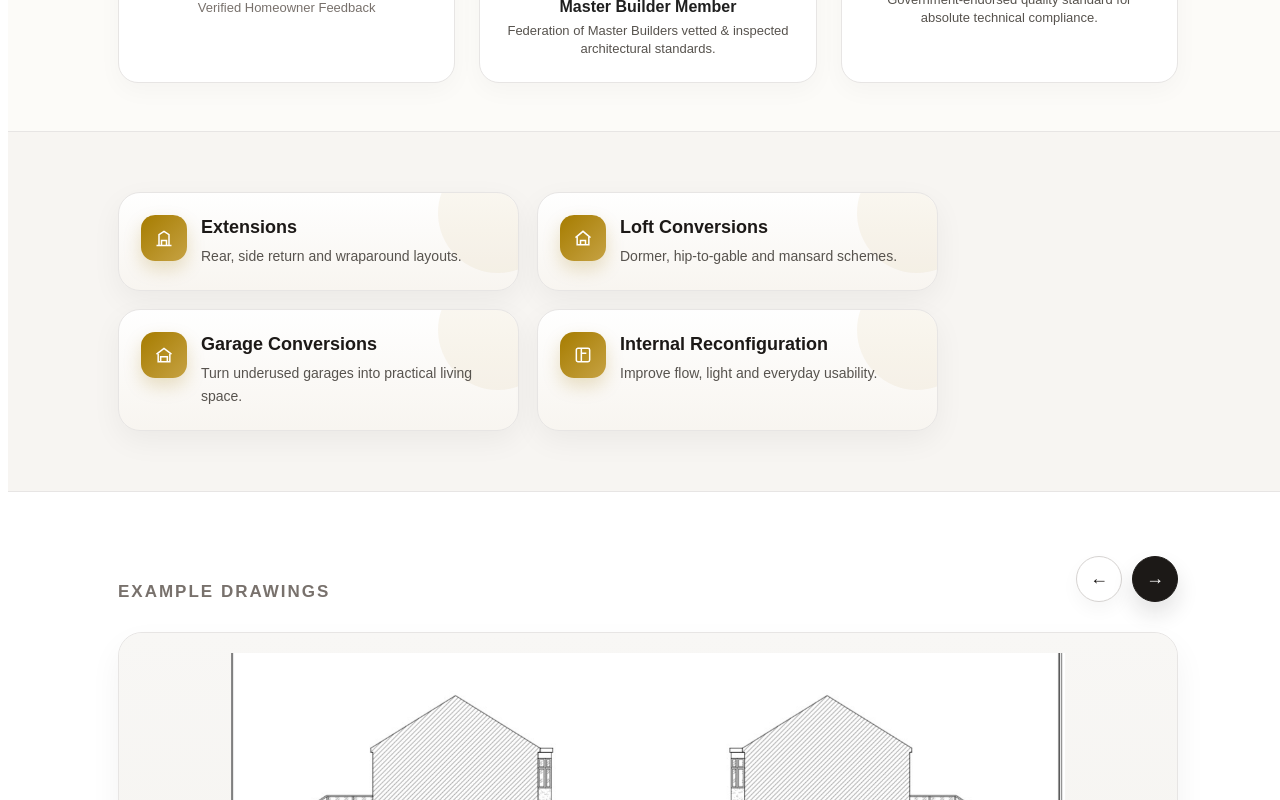
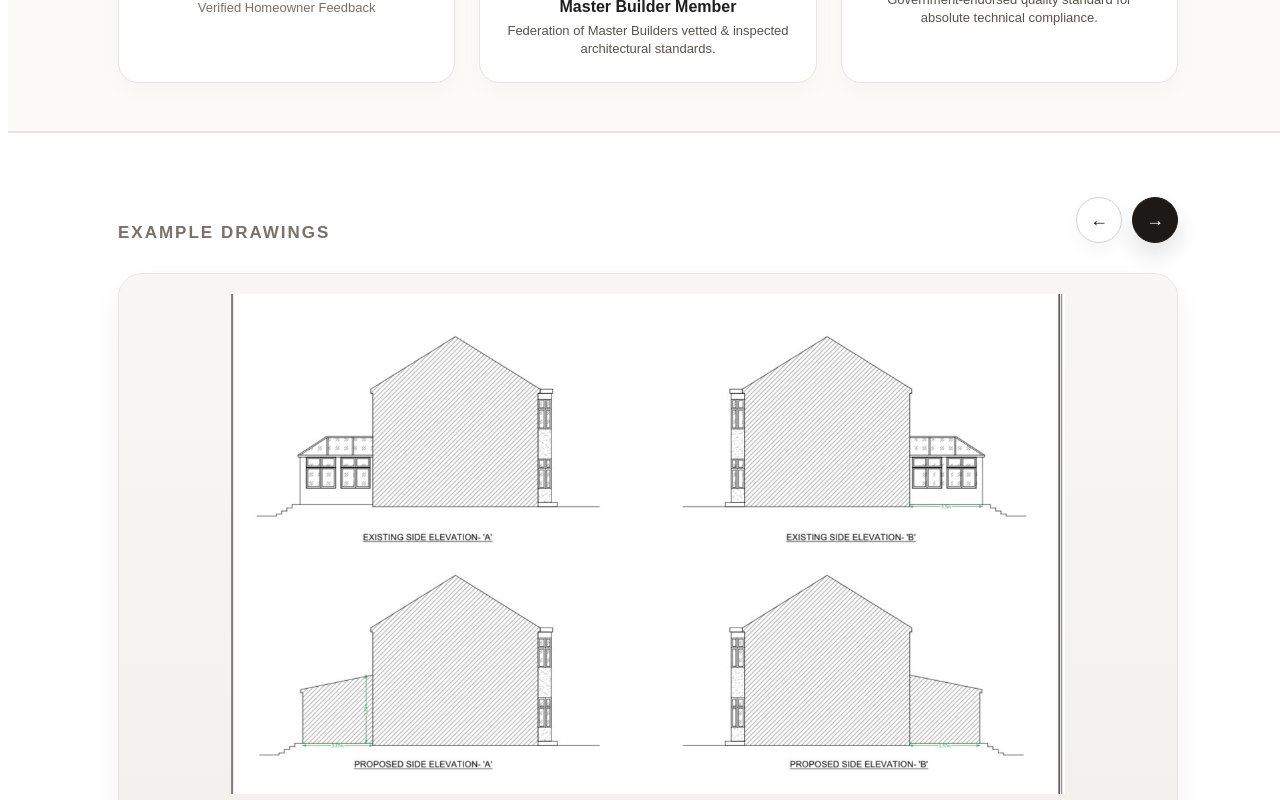
Before and after one commit to brigenujkaj/crafmanwebiste, a React (Vite) app: page /drawings-planning in a window 1280 px wide. Shown: the part 800-1600 px from the top of the page. Built offline with nearby package versions, Linux system fonts and the light colour scheme.

Commit message:
deleted section

```diff
--- a/src/pages/About.jsx
+++ b/src/pages/About.jsx
@@ -680,6 +680,7 @@ const pillStyle = (active) => ({
     </div>
   </div>
 </section>
+
     </Layout>
   );
 }
--- a/src/pages/DrawingsPlanning.jsx
+++ b/src/pages/DrawingsPlanning.jsx
@@ -285,7 +285,7 @@ export default function DrawingsPlanning() {
                                     color: "#A67C00",
                                 }}
                             >
-                                Planning drawings designed for approval
+                                Architectural drawings designed for approval
                             </h1>
 
                             <p
@@ -425,137 +425,7 @@ export default function DrawingsPlanning() {
                     </div>
                 </section>
 
-                <section style={section}>
-                    <div
-                        style={{
-                            display: "grid",
-                            gridTemplateColumns: isMobile ? "1fr" : "repeat(2, minmax(0, 1fr))",
-                            gap: "18px",
-                            maxWidth: "820px",
-                        }}
-                    >
-                        {[
-                            {
-                                title: "Extensions",
-                                text: "Rear, side return and wraparound layouts.",
-                                icon: (
-                                    <svg viewBox="0 0 24 24" width="20" height="20" fill="none" stroke="currentColor" strokeWidth="1.8">
-                                        <path d="M3 21h18" />
-                                        <path d="M6 21V8l6-4 6 4v13" />
-                                        <path d="M9 21v-6h6v6" />
-                                    </svg>
-                                ),
-                            },
-                            {
-                                title: "Loft Conversions",
-                                text: "Dormer, hip-to-gable and mansard schemes.",
-                                icon: (
-                                    <svg viewBox="0 0 24 24" width="20" height="20" fill="none" stroke="currentColor" strokeWidth="1.8">
-                                        <path d="M3 11.5 12 4l9 7.5" />
-                                        <path d="M5 10.5V20h14v-9.5" />
-                                        <path d="M9 20v-5h6v5" />
-                                    </svg>
-                                ),
-                            },
-                            {
-                                title: "Garage Conversions",
-                                text: "Turn underused garages into practical living space.",
-                                icon: (
-                                    <svg viewBox="0 0 24 24" width="20" height="20" fill="none" stroke="currentColor" strokeWidth="1.8">
-                                        <path d="M3 11l9-7 9 7" />
-                                        <path d="M5 10.5V20h14v-9.5" />
-                                        <path d="M8 20v-6h8v6" />
-                                    </svg>
-                                ),
-                            },
-                            {
-                                title: "Internal Reconfiguration",
-                                text: "Improve flow, light and everyday usability.",
-                                icon: (
-                                    <svg viewBox="0 0 24 24" width="20" height="20" fill="none" stroke="currentColor" strokeWidth="1.8">
-                                        <rect x="4" y="4" width="16" height="16" rx="2" />
-                                        <path d="M10 4v16" />
-                                        <path d="M10 10h6" />
-                                    </svg>
-                                ),
-                            },
-                        ].map((item, i) => (
-                            <div
-                                key={i}
-                                style={{
-                                    position: "relative",
-                                    overflow: "hidden",
-                                    border: "1px solid #e7e5e4",
-                                    borderRadius: "22px",
-                                    padding: isMobile ? "18px" : "22px",
-                                    background: "linear-gradient(180deg, rgba(255,255,255,0.96), rgba(248,245,240,0.92))",
-                                    boxShadow: "0 10px 30px rgba(28, 25, 23, 0.05)",
-                                }}
-                            >
-                                <div
-                                    style={{
-                                        position: "absolute",
-                                        top: "-40px",
-                                        right: "-40px",
-                                        width: "120px",
-                                        height: "120px",
-                                        borderRadius: "50%",
-                                        background: "rgba(166, 124, 0, 0.06)",
-                                    }}
-                                />
-
-                                <div
-                                    style={{
-                                        position: "relative",
-                                        display: "flex",
-                                        alignItems: "flex-start",
-                                        gap: "14px",
-                                    }}
-                                >
-                                    <div
-                                        style={{
-                                            width: "46px",
-                                            height: "46px",
-                                            minWidth: "46px",
-                                            borderRadius: "14px",
-                                            display: "flex",
-                                            alignItems: "center",
-                                            justifyContent: "center",
-                                            background: "linear-gradient(135deg, #A67C00, #C6A243)",
-                                            color: "#fff",
-                                            boxShadow: "0 8px 18px rgba(166, 124, 0, 0.22)",
-                                        }}
-                                    >
-                                        {item.icon}
-                                    </div>
-
-                                    <div>
-                                        <h3
-                                            style={{
-                                                margin: "2px 0 6px",
-                                                fontSize: "18px",
-                                                lineHeight: "1.2",
-                                                color: "#1c1917",
-                                            }}
-                                        >
-                                            {item.title}
-                                        </h3>
-                                        <p
-                                            style={{
-                                                margin: 0,
-                                                color: "#57534e",
-                                                fontSize: "14px",
-                                                lineHeight: "1.65",
-                                            }}
-                                        >
-                                            {item.text}
-                                        </p>
-                                    </div>
-                                </div>
-                            </div>
-                        ))}
-                    </div>
-                </section>
+
 
                 <section
                     style={{
@@ -1296,6 +1166,84 @@ export default function DrawingsPlanning() {
                         </div>
                     </div>
                 </section>
+
+                {/* Short & Punchy About Section */}
+<section
+    style={{
+        borderTop: "1px solid #e7e5e4",
+        borderBottom: "1px solid #e7e5e4",
+        background: "#fcfbf8",
+        overflow: "hidden",
+    }}
+>
+    <div style={{ ...section, padding: isMobile ? "40px 16px" : "64px 20px" }}>
+        <div
+            style={{
+                display: "grid",
+                gridTemplateColumns: isMobile ? "1fr" : "1fr 1.1fr",
+                gap: isMobile ? "24px" : "48px",
+                alignItems: "center",
+            }}
+        >
+            {/* Left Column */}
+            <div>
+                <div style={{ fontSize: "12px", letterSpacing: "2px", textTransform: "uppercase", color: "#78716c", fontWeight: "700" }}>
+                    The Crafman Difference
+                </div>
+                <h2
+                    style={{
+                        fontSize: isMobile ? "30px" : "40px",
+                        marginTop: "10px",
+                        marginBottom: "14px",
+                        lineHeight: "1.1",
+                        color: "#1f1f1f",
+                        letterSpacing: "-0.5px",
+                    }}
+                >
+                    We handle the drawings. <br />We also <span style={{ color: "#A67C00" }}>build the project.</span>
+                </h2>
+                <p style={{ color: "#44403c", fontSize: "15px", lineHeight: "1.6", margin: 0, fontWeight: "500" }}>
+                    Crafman is a fully integrated **Design & Build** contractor. We don’t just hand over drawings and walk away—our in-house team of master builders handles your entire project from first sketch to final brickwork.
+                </p>
+            </div>
+
+            {/* Right Column */}
+            <div
+                style={{
+                    display: "grid",
+                    gap: "14px",
+                    background: "#fff",
+                    padding: isMobile ? "20px" : "24px",
+                    borderRadius: "20px",
+                    border: "1px solid #e7e5e4",
+                    boxShadow: "0 8px 24px rgba(0,0,0,0.02)"
+                }}
+            >
+                {[
+                    { title: "One Point of Contact", desc: "No friction or blame-shifting between architect and builder." },
+                    { title: "Budget-Aware Design", desc: "Drawings are optimized for real-world build costs from day one." },
+                    { title: "Full Project Delivery", desc: "From surveys and planning to structural engineering and construction." }
+                ].map((item, index) => (
+                    <div
+                        key={index}
+                        style={{
+                            paddingTop: index !== 0 ? "12px" : "0",
+                            borderTop: index !== 0 ? "1px solid #f5f5f4" : "none",
+                            display: "flex",
+                            gap: "12px",
+                        }}
+                    >
+                        <span style={{ color: "#A67C00", fontWeight: "800", fontSize: "14px" }}>✓</span>
+                        <div>
+                            <h4 style={{ margin: "0 0 2px 0", fontSize: "14px", fontWeight: "700", color: "#1c1917" }}>{item.title}</h4>
+                            <p style={{ margin: 0, fontSize: "13px", color: "#6b6661", lineHeight: "1.4" }}>{item.desc}</p>
+                        </div>
+                    </div>
+                ))}
+            </div>
+        </div>
+    </div>
+</section>
 
                 <section
                     style={{
@@ -1556,7 +1504,100 @@ export default function DrawingsPlanning() {
                         </style>
                     </div>
                 </section>
+
+
             </div>
+            {/* Footer Section */}
+<footer
+    style={{
+        borderTop: "1px solid #e7e5e4",
+        background: "#1f1f1f",
+        color: "#d6d3d1",
+        overflow: "hidden",
+    }}
+>
+    <div
+        style={{
+            ...section,
+            padding: isMobile ? "40px 16px 24px 16px" : "60px 20px 30px 20px",
+        }}
+    >
+        <div
+            style={{
+                display: "grid",
+                gridTemplateColumns: isMobile ? "1fr" : "2fr 1fr 1fr",
+                gap: isMobile ? "32px" : "40px",
+                paddingBottom: "30px",
+                borderBottom: "1px solid rgba(255,255,255,0.08)",
+                alignItems: "start",
+            }}
+        >
+            {/* Column 1: Company & Address */}
+            <div style={{ minWidth: 0 }}>
+                <div style={{ fontSize: "18px", fontWeight: "800", color: "#fff", marginBottom: "12px", letterSpacing: "-0.3px" }}>
+                    Crafman <span style={{ color: "#C6A243", fontWeight: "400" }}>Design & Build</span>
+                </div>
+                <p style={{ margin: "0 0 16px 0", fontSize: "14px", color: "#a8a29e", lineHeight: "1.5", maxWidth: "320px" }}>
+                    Professional architectural drawing packages and premium full-lifecycle residential construction across London & Essex.
+                </p>
+                <div style={{ fontSize: "13px", lineHeight: "1.6", color: "#78716c" }}>
+                    <strong style={{ color: "#fff", display: "block", marginBottom: "2px" }}>Registered Office:</strong>
+                    Crafman Building and Landscaping Ltd<br />
+                    Marsh Wy, Rainham<br />
+                    RM13 8EU
+                </div>
+            </div>
+
+            {/* Column 2: Quick Links */}
+            <div>
+                <div style={{ fontSize: "12px", fontWeight: "700", textTransform: "uppercase", letterSpacing: "1.5px", color: "#fff", marginBottom: "14px" }}>
+                    Services
+                </div>
+                <div style={{ display: "grid", gap: "10px", fontSize: "14px" }}>
+                    <a href="#packages" style={{ color: "#a8a29e", textDecoration: "none" }}>Drawing Packages</a>
+                    <a href="#contact-form" style={{ color: "#a8a29e", textDecoration: "none" }}>Get a Quote</a>
+                    <a href="#packages" style={{ color: "#a8a29e", textDecoration: "none" }}>Design & Build Support</a>
+                </div>
+            </div>
+
+            {/* Column 3: Contact Details */}
+            <div>
+                <div style={{ fontSize: "12px", fontWeight: "700", textTransform: "uppercase", letterSpacing: "1.5px", color: "#fff", marginBottom: "14px" }}>
+                    Contact
+                </div>
+                <div style={{ display: "grid", gap: "10px", fontSize: "14px" }}>
+                    <a href="tel:02036335634" style={{ color: "#C6A243", textDecoration: "none", fontWeight: "700" }}>
+                        0203 633 5634
+                    </a>
+                    <span style={{ color: "#a8a29e" }}>Mon – Fri: 8am – 6pm</span>
+                    <span style={{ color: "#78716c", fontSize: "12px" }}>Promo Code: CRAF150</span>
+                </div>
+            </div>
+        </div>
+
+        {/* Bottom Bar */}
+        <div
+            style={{
+                paddingTop: "20px",
+                display: "flex",
+                flexDirection: isMobile ? "column" : "row",
+                justifyContent: "space-between",
+                alignItems: isMobile ? "flex-start" : "center",
+                gap: "12px",
+                fontSize: "12px",
+                color: "#78716c",
+            }}
+        >
+            <div>
+                © {new Date().getFullYear()} Crafman Building and Landscaping Ltd. All rights reserved.
+            </div>
+            <div style={{ display: "flex", gap: "16px" }}>
+                <span>Company No. Reg in UK</span>
+                <span>Vetted Master Builder</span>
+            </div>
+        </div>
+    </div>
+</footer>
         </Layout>
     );
 }
```
